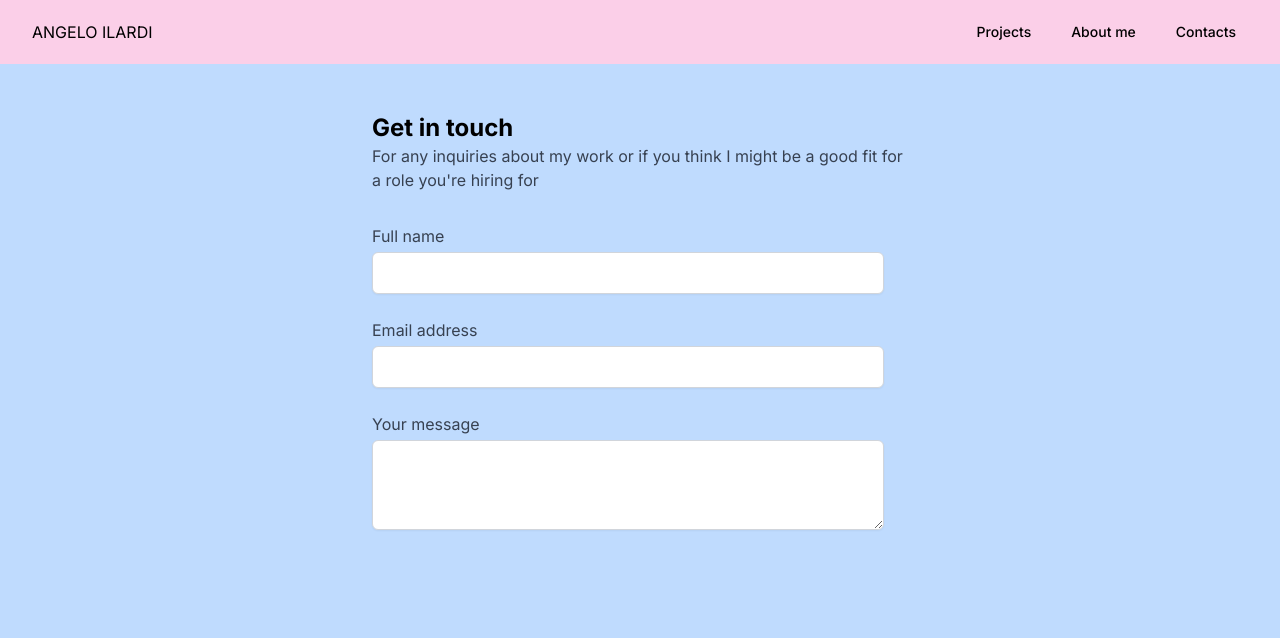
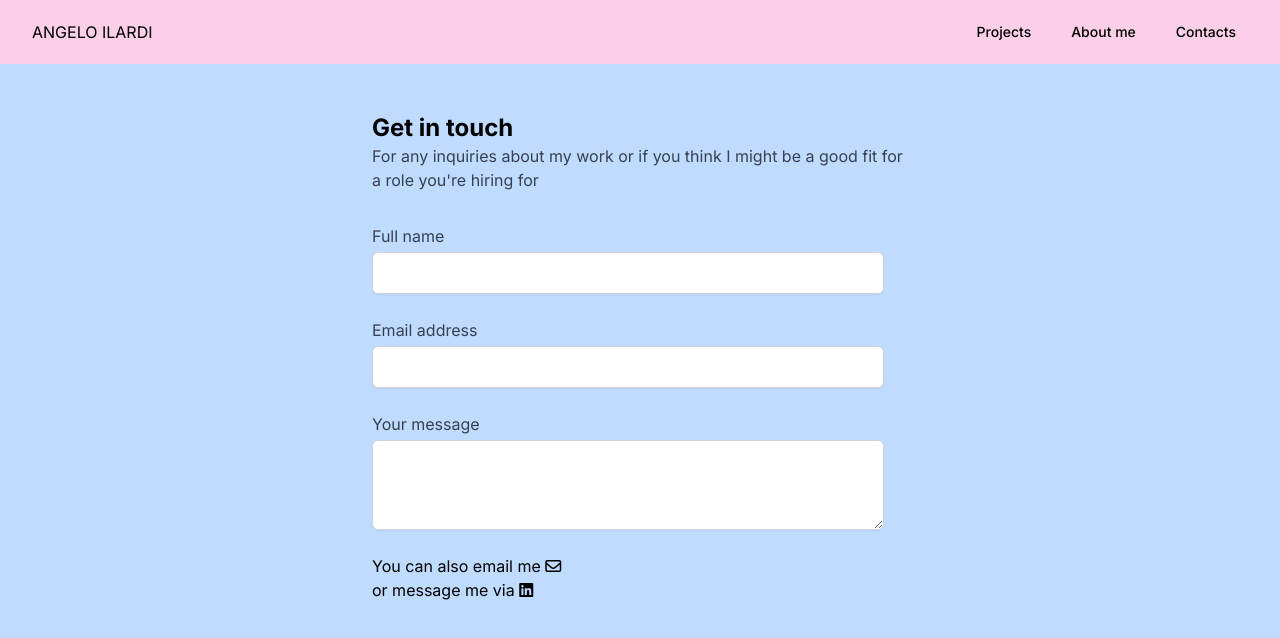
Before and after one commit to angeloilardi/new-portfolio, a Next.js app: page /contacts in a window 1280 px wide. Shown: the top 638 px of the page. Built offline with nearby package versions, Linux system fonts and the light colour scheme.

Commit message:
new layout

```diff
--- a/app/components/ContactForm.tsx
+++ b/app/components/ContactForm.tsx
@@ -1,3 +1,5 @@
+import Script from 'next/script';
+
 export default function Form() {
     return (
       <div className="mx-auto max-w-xl px-5">
@@ -58,8 +60,15 @@ export default function Form() {
               </label>
               <div className="block"></div>
             </div>
+            <p>
+              You can also email me <i className="fa-regular fa-envelope"></i>
+            </p>
+            <p>
+              or message me via <i className="fa-brands fa-linkedin"></i>
+            </p>
           </div>
         </div>
+        <Script src="https://kit.fontawesome.com/76d4d94d08.js" />
       </div>
     );
 }
--- a/app/components/Navbar.tsx
+++ b/app/components/Navbar.tsx
@@ -34,7 +34,7 @@ export default function Navbar() {
               </div>
               <div className="flex flex-1 items-center justify-center sm:items-stretch sm:justify-start">
                 <div className="flex flex-shrink-0 items-center">
-                  <a className="text-black" href="/">
+                  <a className="logo" href="/">
                     ANGELO ILARDI
                   </a>
                 </div>
--- a/app/layout.tsx
+++ b/app/layout.tsx
@@ -1,3 +1,4 @@
+
 import './globals.css'
 import { Inter } from 'next/font/google'
 
```
Also changed, not shown: app/page.css (+9 -0 lines).
